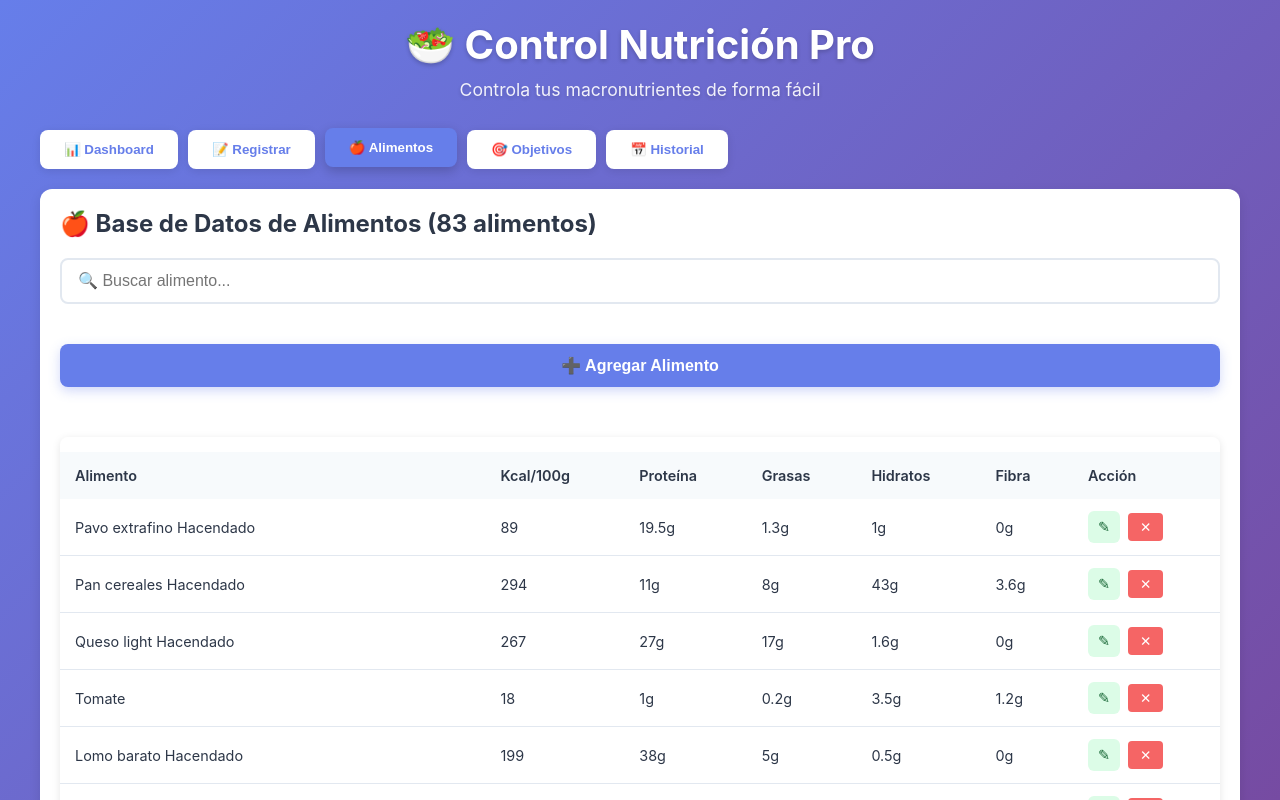
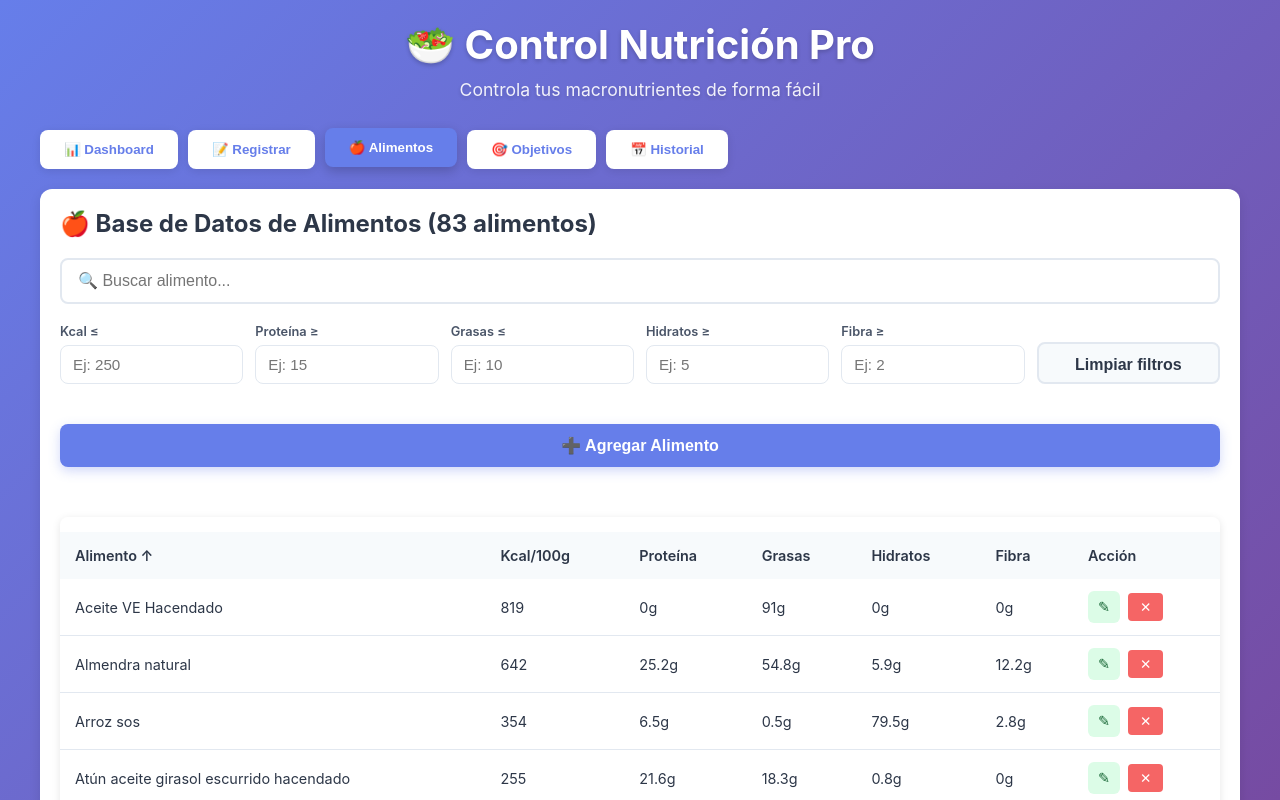
Before and after one commit to naelgc23/control-nutricion-pro, a React (Vite) app: page / in a window 1280 px wide. Both pictures are taken after a click on the button "🍎 Alimentos". Shown: the top 800 px of the page. Built offline with nearby package versions, Linux system fonts and the light colour scheme.

Commit message:
Mejoras en alimentos: edición, confirmación, ordenación y filtros

```diff
--- a/src/pages/Alimentos.jsx
+++ b/src/pages/Alimentos.jsx
@@ -1,9 +1,28 @@
 import React, { useState, useMemo } from 'react';
 import '../styles/Alimentos.css';
 
+const sortLabels = {
+  name: 'Alimento',
+  kcal: 'Kcal/100g',
+  protein: 'Proteína',
+  fats: 'Grasas',
+  carbs: 'Hidratos',
+  fiber: 'Fibra'
+};
+
 function Alimentos({ foods, setFoods }) {
   const [searchTerm, setSearchTerm] = useState('');
+  const [sortConfig, setSortConfig] = useState({ key: 'name', direction: 'asc' });
+  const [macroFilters, setMacroFilters] = useState({
+    kcal: '',
+    protein: '',
+    fats: '',
+    carbs: '',
+    fiber: ''
+  });
   const [showModal, setShowModal] = useState(false);
+  const [showDeleteConfirm, setShowDeleteConfirm] = useState(false);
+  const [foodToDelete, setFoodToDelete] = useState(null);
   const [editingFoodIndex, setEditingFoodIndex] = useState(null);
   const [alert, setAlert] = useState(null);
   const [newFood, setNewFood] = useState({
@@ -25,10 +44,40 @@ function Alimentos({ foods, setFoods }) {
   });
 
   const filteredFoods = useMemo(() => {
-    return foods.filter(food =>
-      food.name.toLowerCase().includes(searchTerm.toLowerCase())
-    );
-  }, [foods, searchTerm]);
+    const normalizedSearch = searchTerm.trim().toLowerCase();
+
+    const result = foods.filter(food => {
+      const matchesSearch =
+        normalizedSearch === '' || food.name.toLowerCase().includes(normalizedSearch);
+
+      const matchesKcal = !macroFilters.kcal || Number(food.kcal) <= Number(macroFilters.kcal);
+      const matchesProtein = !macroFilters.protein || Number(food.protein) >= Number(macroFilters.protein);
+      const matchesFats = !macroFilters.fats || Number(food.fats) <= Number(macroFilters.fats);
+      const matchesCarbs = !macroFilters.carbs || Number(food.carbs) >= Number(macroFilters.carbs);
+      const matchesFiber = !macroFilters.fiber || Number(food.fiber) >= Number(macroFilters.fiber);
+
+      return matchesSearch && matchesKcal && matchesProtein && matchesFats && matchesCarbs && matchesFiber;
+    });
+
+    const sortable = [...result];
+    sortable.sort((a, b) => {
+      const valueA = a[sortConfig.key];
+      const valueB = b[sortConfig.key];
+
+      if (typeof valueA === 'string' && typeof valueB === 'string') {
+        return sortConfig.direction === 'asc'
+          ? valueA.localeCompare(valueB)
+          : valueB.localeCompare(valueA);
+      }
+
+      const numericA = Number(valueA) || 0;
+      const numericB = Number(valueB) || 0;
+
+      return sortConfig.direction === 'asc' ? numericA - numericB : numericB - numericA;
+    });
+
+    return sortable;
+  }, [foods, searchTerm, sortConfig, macroFilters]);
 
   const resetFoodForm = () => {
     setNewFood(emptyFoodForm());
@@ -40,14 +89,22 @@ function Alimentos({ foods, setFoods }) {
     resetFoodForm();
   };
 
+  const handleSort = (key) => {
+    setSortConfig(prev => ({
+      key,
+      direction: prev.key === key && prev.direction === 'asc' ? 'desc' : 'asc'
+    }));
+  };
+
   const handleSaveFood = () => {
     if (!newFood.name || !newFood.kcal || !newFood.protein || !newFood.fats || !newFood.carbs) {
       showAlert('Por favor completa todos los campos', 'error');
       return;
     }
 
+    const normalizedName = newFood.name.trim();
     const foodToSave = {
-      name: newFood.name.trim(),
+      name: normalizedName,
       kcal: parseFloat(newFood.kcal),
       protein: parseFloat(newFood.protein),
       fats: parseFloat(newFood.fats),
@@ -55,22 +112,43 @@ function Alimentos({ foods, setFoods }) {
       fiber: parseFloat(newFood.fiber) || 0
     };
 
+    if (Number.isNaN(foodToSave.kcal) || Number.isNaN(foodToSave.protein) || Number.isNaN(foodToSave.fats) || Number.isNaN(foodToSave.carbs)) {
+      showAlert('Los valores nutricionales deben ser números válidos', 'error');
+      return;
+    }
+
+    const isDuplicate = foods.some((food, index) => {
+      const sameName = food.name.toLowerCase() === normalizedName.toLowerCase();
+      return sameName && index !== editingFoodIndex;
+    });
+
+    if (isDuplicate) {
+      showAlert('Ya existe un alimento con ese nombre', 'error');
+      return;
+    }
+
     if (editingFoodIndex !== null) {
-      const updatedFoods = [...foods];
-      updatedFoods[editingFoodIndex] = foodToSave;
-      setFoods(updatedFoods);
+      setFoods(prevFoods => prevFoods.map((food, index) => index === editingFoodIndex ? foodToSave : food));
       showAlert('✅ Alimento actualizado correctamente', 'success');
     } else {
-      setFoods([...foods, foodToSave]);
+      setFoods(prevFoods => [...prevFoods, foodToSave]);
       showAlert('✅ Alimento agregado correctamente', 'success');
     }
 
     closeModal();
   };
 
-  const handleDeleteFood = (index) => {
-    if (window.confirm('¿Estás seguro de que quieres eliminar este alimento?')) {
-      setFoods(prevFoods => prevFoods.filter((_, i) => i !== index));
+  const confirmDeleteFood = (index) => {
+    const food = foods[index];
+    setFoodToDelete({ index, name: food.name });
+    setShowDeleteConfirm(true);
+  };
+
+  const handleDeleteFood = () => {
+    if (foodToDelete) {
+      setFoods(prevFoods => prevFoods.filter((_, i) => i !== foodToDelete.index));
+      setShowDeleteConfirm(false);
+      setFoodToDelete(null);
       showAlert('✅ Alimento eliminado', 'success');
     }
   };
@@ -99,6 +177,15 @@ function Alimentos({ foods, setFoods }) {
     setTimeout(() => setAlert(null), 3000);
   };
 
+  const handleMacroFilterChange = (field, value) => {
+    setMacroFilters(prev => ({ ...prev, [field]: value }));
+  };
+
+  const resetFilters = () => {
+    setSearchTerm('');
+    setMacroFilters({ kcal: '', protein: '', fats: '', carbs: '', fiber: '' });
+  };
+
   return (
     <div className="alimentos">
       {alert && (
@@ -120,6 +207,32 @@ function Alimentos({ foods, setFoods }) {
           />
         </div>
 
+        <div className="filters-grid">
+          <div className="filter-field">
+            <label>Kcal ≤</label>
+            <input type="number" value={macroFilters.kcal} onChange={(e) => handleMacroFilterChange('kcal', e.target.value)} placeholder="Ej: 250" />
+          </div>
+          <div className="filter-field">
+            <label>Proteína ≥</label>
+            <input type="number" value={macroFilters.protein} onChange={(e) => handleMacroFilterChange('protein', e.target.value)} placeholder="Ej: 15" />
+          </div>
+          <div className="filter-field">
+            <label>Grasas ≤</label>
+            <input type="number" value={macroFilters.fats} onChange={(e) => handleMacroFilterChange('fats', e.target.value)} placeholder="Ej: 10" />
+          </div>
+          <div className="filter-field">
+            <label>Hidratos ≥</label>
+            <input type="number" value={macroFilters.carbs} onChange={(e) => handleMacroFilterChange('carbs', e.target.value)} placeholder="Ej: 5" />
+          </div>
+          <div className="filter-field">
+            <label>Fibra ≥</label>
+            <input type="number" value={macroFilters.fiber} onChange={(e) => handleMacroFilterChange('fiber', e.target.value)} placeholder="Ej: 2" />
+          </div>
+          <button className="btn btn-secondary reset-filters" onClick={resetFilters}>
+            Limpiar filtros
+          </button>
+        </div>
+
         <button className="btn btn-primary" onClick={openAddModal}>
           ➕ Agregar Alimento
         </button>
@@ -128,12 +241,24 @@ function Alimentos({ foods, setFoods }) {
           <table className="foods-table">
             <thead>
               <tr>
-                <th>Alimento</th>
-                <th>Kcal/100g</th>
-                <th>Proteína</th>
-                <th>Grasas</th>
-                <th>Hidratos</th>
-                <th>Fibra</th>
+                <th onClick={() => handleSort('name')} className="sortable-header">
+                  Alimento {sortConfig.key === 'name' ? (sortConfig.direction === 'asc' ? '↑' : '↓') : ''}
+                </th>
+                <th onClick={() => handleSort('kcal')} className="sortable-header">
+                  Kcal/100g {sortConfig.key === 'kcal' ? (sortConfig.direction === 'asc' ? '↑' : '↓') : ''}
+                </th>
+                <th onClick={() => handleSort('protein')} className="sortable-header">
+                  Proteína {sortConfig.key === 'protein' ? (sortConfig.direction === 'asc' ? '↑' : '↓') : ''}
+                </th>
+                <th onClick={() => handleSort('fats')} className="sortable-header">
+                  Grasas {sortConfig.key === 'fats' ? (sortConfig.direction === 'asc' ? '↑' : '↓') : ''}
+                </th>
+                <th onClick={() => handleSort('carbs')} className="sortable-header">
+                  Hidratos {sortConfig.key === 'carbs' ? (sortConfig.direction === 'asc' ? '↑' : '↓') : ''}
+                </th>
+                <th onClick={() => handleSort('fiber')} className="sortable-header">
+                  Fibra {sortConfig.key === 'fiber' ? (sortConfig.direction === 'asc' ? '↑' : '↓') : ''}
+                </th>
                 <th>Acción</th>
               </tr>
             </thead>
@@ -160,7 +285,7 @@ function Alimentos({ foods, setFoods }) {
                         </button>
                         <button
                           className="btn-delete"
-                          onClick={() => handleDeleteFood(originalIndex)}
+                          onClick={() => confirmDeleteFood(originalIndex)}
                           title="Eliminar alimento"
                         >
                           ✕
@@ -175,9 +300,22 @@ function Alimentos({ foods, setFoods }) {
         </div>
 
         {filteredFoods.length === 0 && (
-          <p className="empty-message">No se encontraron alimentos</p>
+          <p className="empty-message">No se encontraron alimentos con ese filtro o búsqueda</p>
         )}
       </div>
+
+      {showDeleteConfirm && foodToDelete && (
+        <div className="modal-overlay" onClick={() => setShowDeleteConfirm(false)}>
+          <div className="confirm-modal" onClick={(e) => e.stopPropagation()}>
+            <h3>¿Eliminar alimento?</h3>
+            <p>Se eliminará <strong>{foodToDelete.name}</strong> de la base de datos.</p>
+            <div className="modal-actions">
+              <button className="btn btn-primary" onClick={handleDeleteFood}>Confirmar</button>
+              <button className="btn btn-secondary" onClick={() => setShowDeleteConfirm(false)}>Cancelar</button>
+            </div>
+          </div>
+        </div>
+      )}
 
       {showModal && (
         <div className="modal-overlay" onClick={closeModal}>
--- a/src/styles/Alimentos.css
+++ b/src/styles/Alimentos.css
@@ -19,6 +19,38 @@
   outline: none;
   border-color: #667eea;
   box-shadow: 0 0 0 3px rgba(102, 126, 234, 0.1);
+}
+
+.filters-grid {
+  display: grid;
+  grid-template-columns: repeat(auto-fit, minmax(150px, 1fr));
+  gap: 12px;
+  margin-bottom: 20px;
+}
+
+.filter-field {
+  display: flex;
+  flex-direction: column;
+  gap: 6px;
+}
+
+.filter-field label {
+  font-size: 0.8rem;
+  font-weight: 600;
+  color: #4a5568;
+}
+
+.filter-field input {
+  width: 100%;
+  padding: 10px 12px;
+  border: 1px solid #e2e8f0;
+  border-radius: 8px;
+  font-size: 0.95rem;
+}
+
+.reset-filters {
+  align-self: end;
+  height: 42px;
 }
 
 .table-container {
@@ -44,6 +76,16 @@
   text-align: left;
   font-weight: 600;
   border: none;
+}
+
+.sortable-header {
+  cursor: pointer;
+  user-select: none;
+  transition: background 0.2s ease;
+}
+
+.sortable-header:hover {
+  background: rgba(255, 255, 255, 0.08);
 }
 
 .foods-table td {
@@ -112,7 +154,8 @@
   animation: fadeIn 0.3s ease;
 }
 
-.modal-content {
+.modal-content,
+.confirm-modal {
   background: white;
   border-radius: 12px;
   padding: 30px;
@@ -120,6 +163,21 @@
   width: 100%;
   box-shadow: 0 20px 60px rgba(0, 0, 0, 0.3);
   animation: slideUp 0.3s ease;
+}
+
+.confirm-modal {
+  max-width: 420px;
+}
+
+.confirm-modal h3 {
+  margin-top: 0;
+  margin-bottom: 12px;
+  color: #2d3748;
+}
+
+.confirm-modal p {
+  margin: 0 0 20px;
+  color: #4a5568;
 }
 
 @keyframes slideUp {
```
Also changed, not shown: src/hooks/useLocalStorage.js (+14 -5 lines), 5 other files (tests, documents, lock files or other folders).
